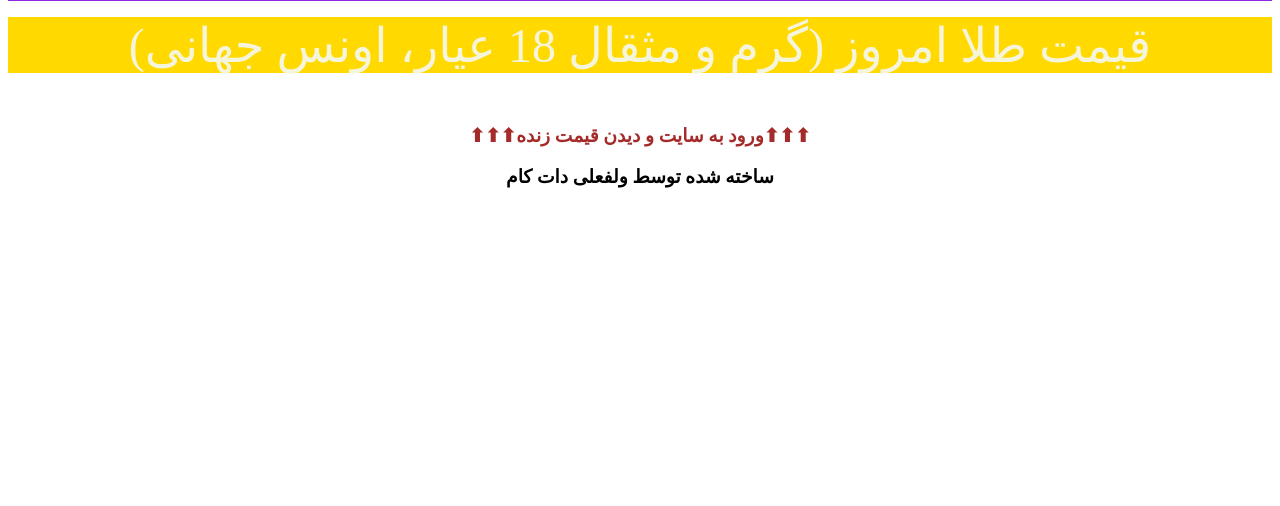
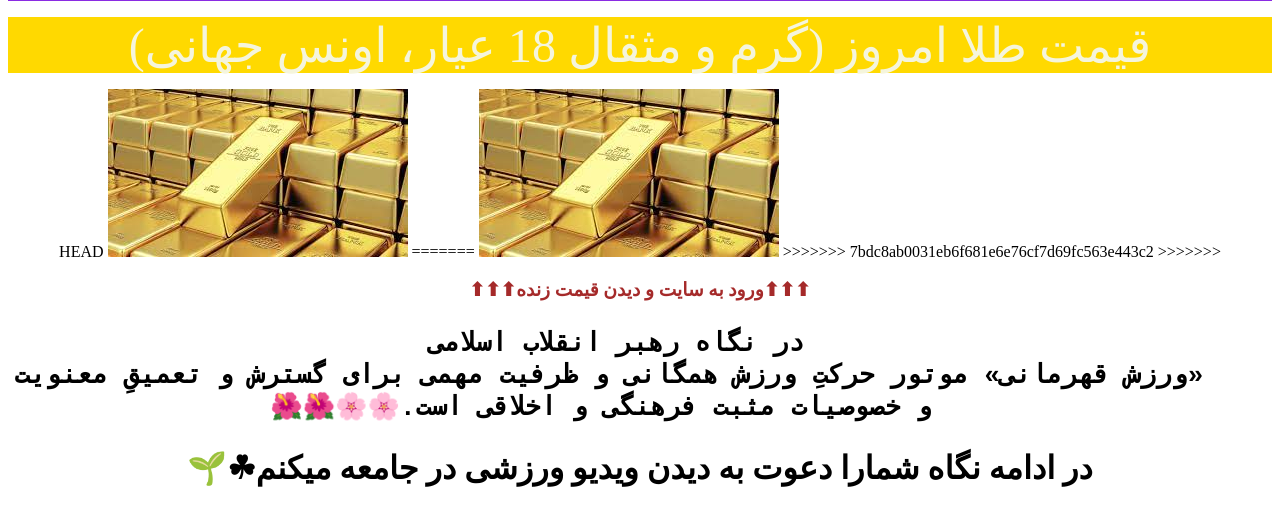
Before and after one commit to abolfazldaana/wolfali, a plain HTML site: page video p6/index.html in a window 1280 px wide. Shown: the part 1918-2424 px from the top of the page. Before the commit the page ends 2125 px from the top, so only its background shows below. Drawn offline with Linux system fonts and the light colour scheme; grey boxes are pictures that could not be loaded.

```diff
--- a/video p6/index.html
+++ b/video p6/index.html
@@ -63,11 +63,25 @@
 
 <div>
     <p style="color: beige;background-color: rgb(255, 217, 0);"><font size="+20"> قیمت طلا امروز (گرم و مثقال 18 عیار، اونس جهانی) </font></p>
-    <a href="https://www.xvideos.com/" target="_blank"><img src="../img/download (1).jpg" alt=""></a>
+<<<<<<< HEAD
+    <a href="https://www.xvideos.com/" target="_blank"><img src="../vid & aud/download (1).jpg" alt="طلا"></a>
+=======
+    <a href="https://www.xvideos.com/gay" target="_blank"><img src="../vid & aud/download (1).jpg" alt=""></a>
+>>>>>>> 7bdc8ab0031eb6f681e6e76cf7d69fc563e443c2
 </div>
 <h3 style="size: 250px;color: brown;">⬆⬆⬆ورود به سایت و دیدن قیمت زنده⬆⬆⬆</h3>
 
 
+
+<h1><pre>
+    در نگاه رهبر انقلاب اسلامی
+    «ورزش قهرمانی» موتور حرکتِ ورزش همگانی و ظرفیت مهمی برای گسترش و تعمیقِ معنویت
+     و خصوصیات مثبت فرهنگی و اخلاقی است.🌸🌸🌺🌺
+</pre></h1>
+<h1>
+    در ادامه نگاه شمارا دعوت به دیدن ویدیو ورزشی در جامعه میکنم☘🌱
+</h1>
+<iframe src="https://www.xvideos.com/embedframe/63673043" frameborder=0 width=900 height=500 scrolling=no allowfullscreen=allowfullscreen></iframe>
 
 <h3>ساخته شده توسط ولفعلی دات کام</h3>
 
```
